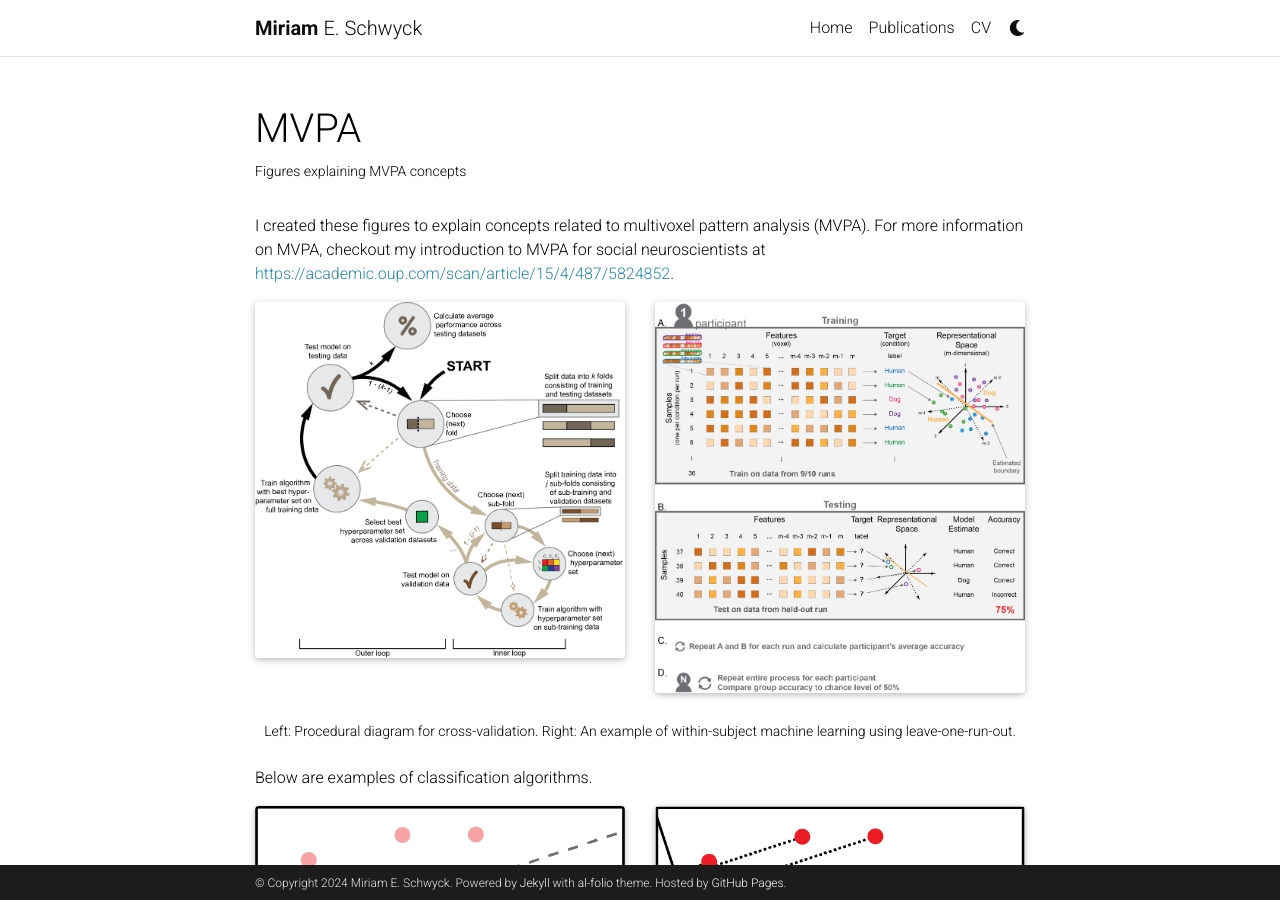
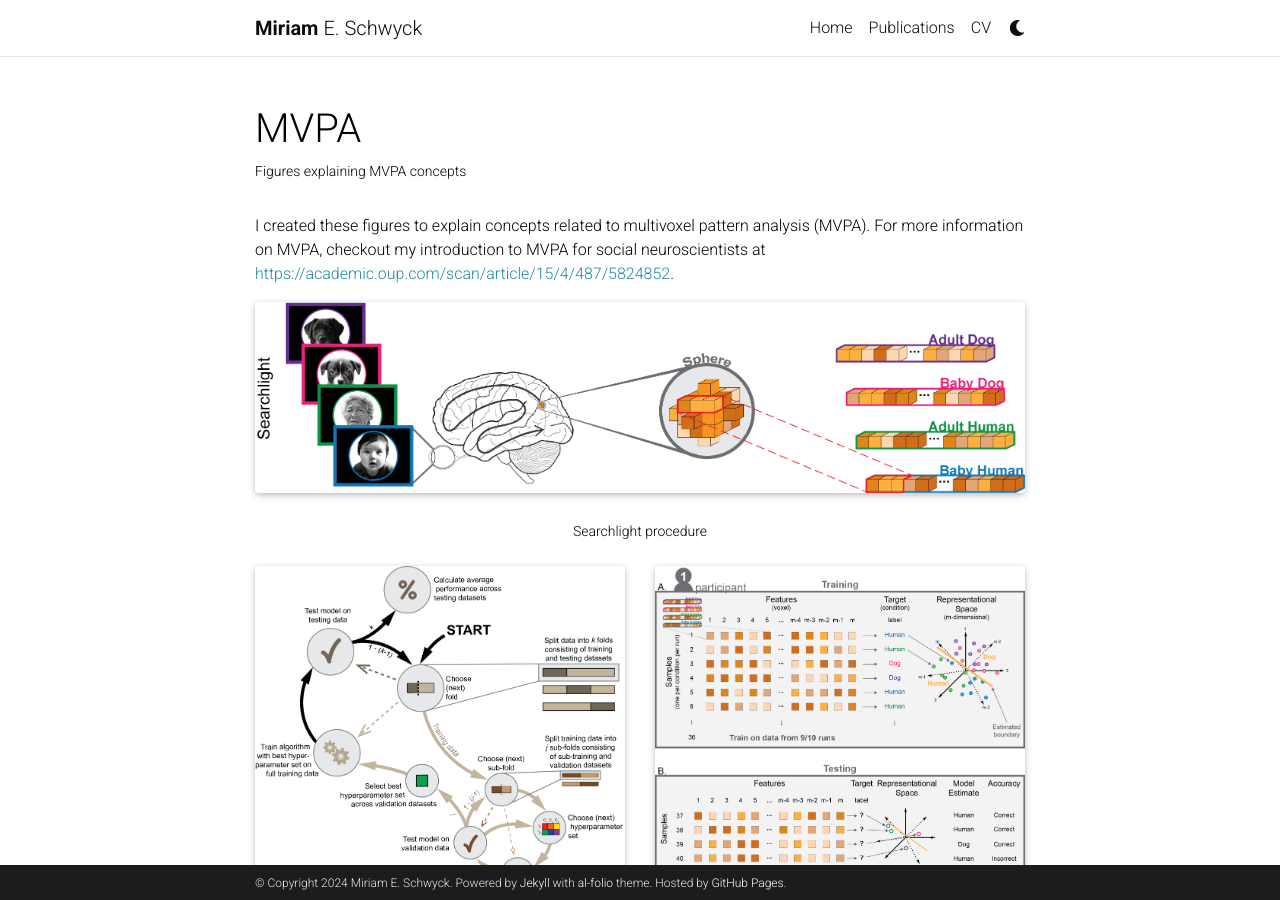
Before and after one commit to mweaverdyck/mweaverdyck.github.io, a Jekyll site: the page built from _projects/figs_mvpa.md, in a window 1280 px wide and 900 px high. Built offline with Jekyll 4.4.1, drawn with Linux system fonts in a browser that asks for light colours; full-size pictures stand in for the smaller copies a plugin makes; comment, search, counter and statistics services are not loaded; a style sheet for code colours, icons or effects is not loaded.

Commit message:
add searchlight

```diff
--- a/_projects/figs_mvpa.md
+++ b/_projects/figs_mvpa.md
@@ -8,6 +8,16 @@
 ---
 
 I created these figures to explain concepts related to multivoxel pattern analysis (MVPA). For more information on MVPA, checkout my introduction to MVPA for social neuroscientists at [https://academic.oup.com/scan/article/15/4/487/5824852](https://academic.oup.com/scan/article/15/4/487/5824852).
+
+
+<div class="row">
+    <div class="col-sm mt-3 mt-md-0">
+        {% include figure.html path="assets/img/figs/mvpa/searchlight.png" title="Searchlight" class="img-fluid rounded z-depth-1" %}
+    </div>
+</div>
+<div class="caption">
+    Searchlight procedure
+</div>
 
 <div class="row justify-content-sm-center">
     <div class="col-sm mt-3 mt-md-0">
```
Also changed, not shown: assets/img/figs/mvpa/searchlight.png (added).
